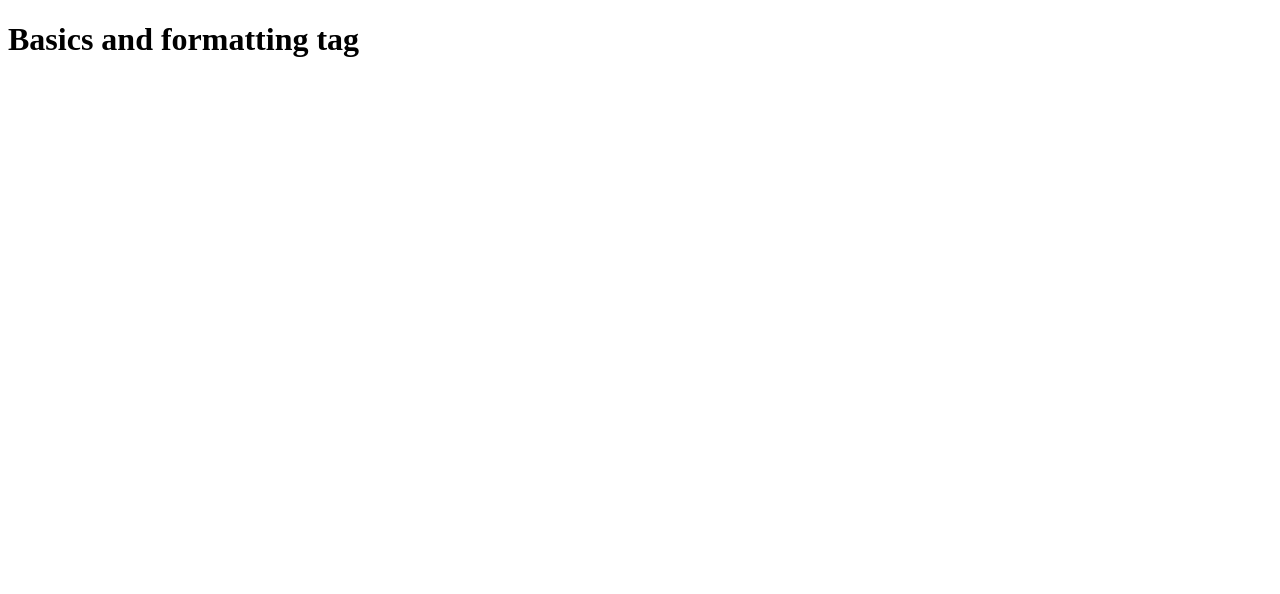
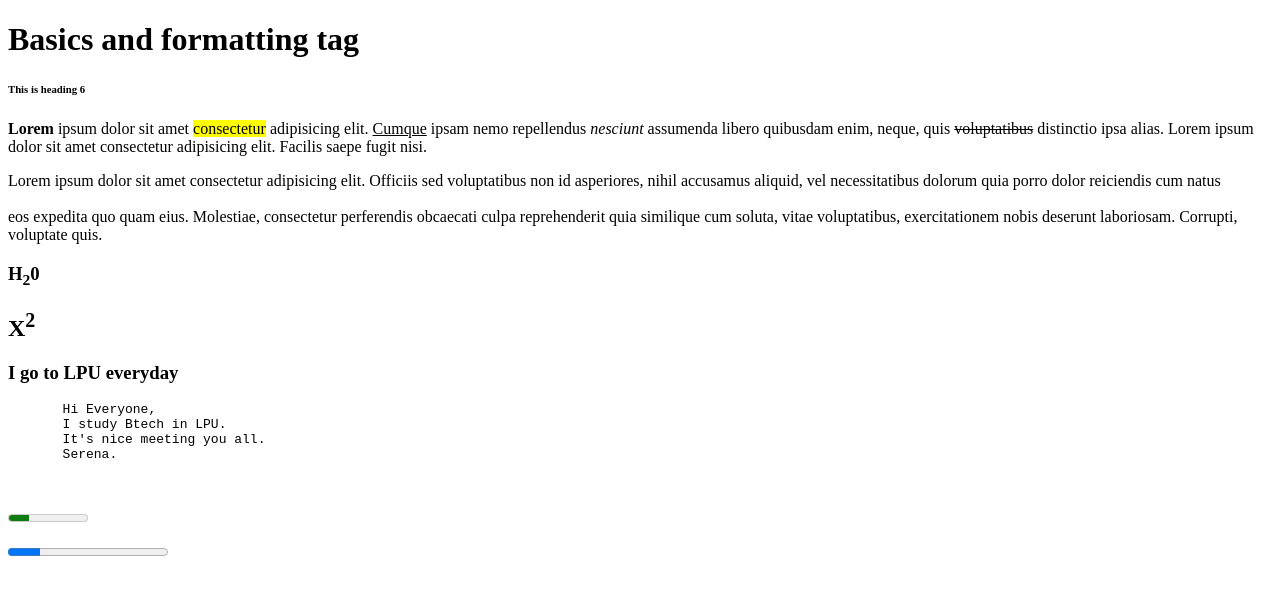
Before and after one commit to SerenaSinha31/SerenaSinha31.github.io, a plain HTML site: page html/index2.html in a window 1280 px wide. Drawn offline with Linux system fonts and the light colour scheme.

Commit message:
update changes

```diff
--- a/html/index2.html
+++ b/html/index2.html
@@ -7,5 +7,37 @@
 </head>
 <body>
     <h1>Basics and formatting tag</h1>
+    <h6>This is heading 6</h6>
+    <p><strong>Lorem </strong>ipsum dolor sit amet <mark>consectetur</mark> adipisicing elit. <u>Cumque</u> ipsam nemo repellendus <em>nesciunt</em> assumenda libero quibusdam enim, neque, quis <del>voluptatibus</del> distinctio ipsa alias. Lorem ipsum dolor sit amet consectetur adipisicing elit. Facilis saepe fugit nisi.</p>
+
+    <!-- <p>Lorem ipsum dolor sit amet consectetur, adipisicing elit. Laudantium aut repellat quaerat ad dolores nemo neque velit, ratione iure eum deserunt repellendus accusantium corporis totam delectus. Rem quo ea autem.</p> -->
+
+    <p>Lorem ipsum dolor sit amet consectetur adipisicing elit. Officiis sed voluptatibus non id asperiores, nihil accusamus aliquid, vel necessitatibus dolorum quia porro dolor reiciendis cum natus<br><br> eos expedita quo quam eius. Molestiae, consectetur perferendis obcaecati culpa reprehenderit quia similique cum soluta, vitae voluptatibus, exercitationem nobis deserunt laboriosam. Corrupti, voluptate quis.</p>
+
+    <p>
+        <h3>H<sub>2</sub>0</h3>
+    </p>
+    <p>
+        <h2>X<sup>2</sup></h2>
+    </p>
+    <p>
+        <h3>I go to<aabr title="Lovely Professional University"> LPU </aabr>everyday</h3>
+    </p>
+    <pre>
+       Hi Everyone,
+       I study Btech in LPU.
+       It's nice meeting you all.
+       Serena.
+
+    </pre>
+    <p>
+        <meter value=".25"></meter>
+    </p>
+    <p>
+        <progress value="100" max="500"></progress>
+    </p>
+
 </body>
 </html>
+</body>
+</html>
```
Also changed, not shown: html/index.html (+1 -0 lines), html/index1.html (+0 -2 lines).
